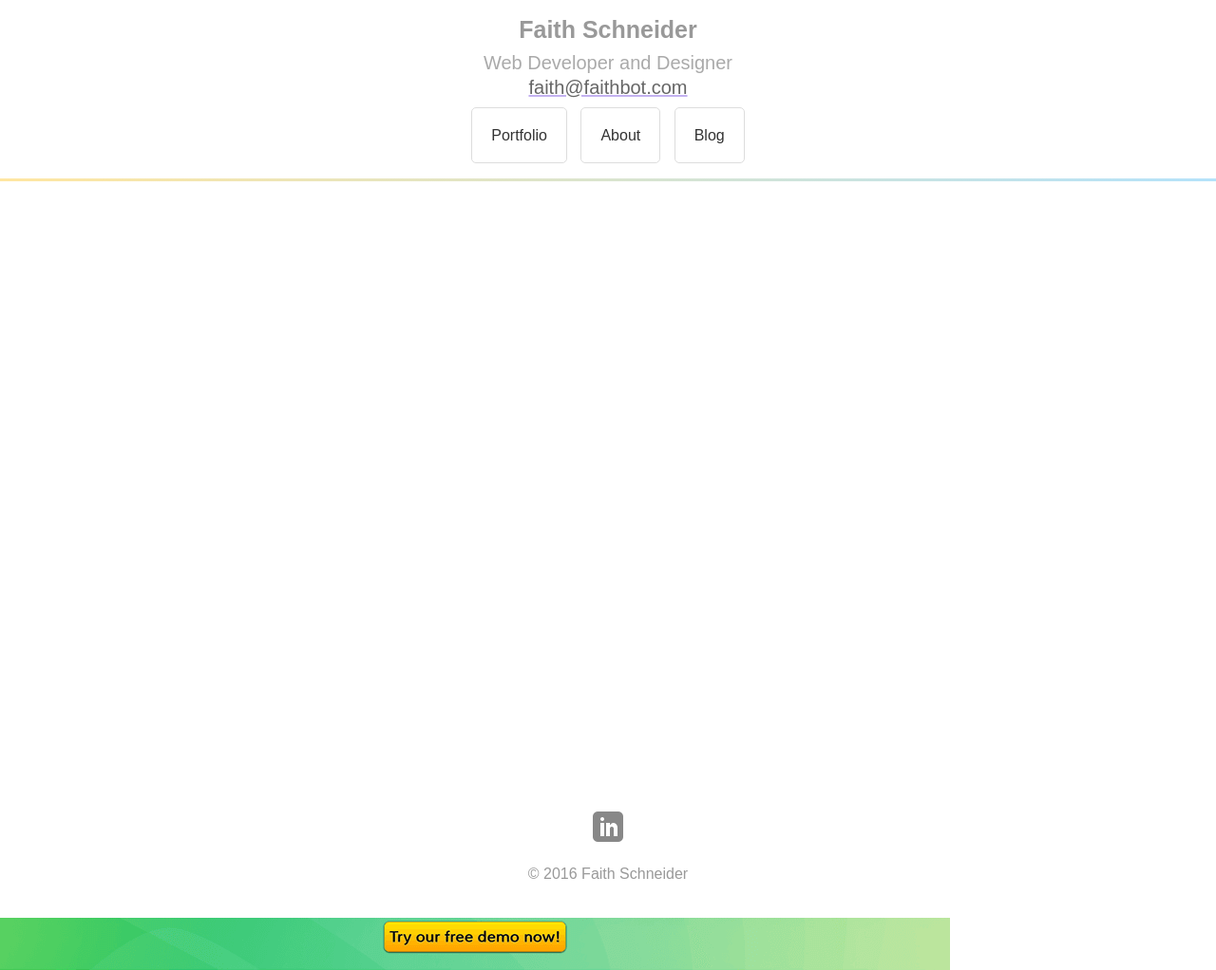
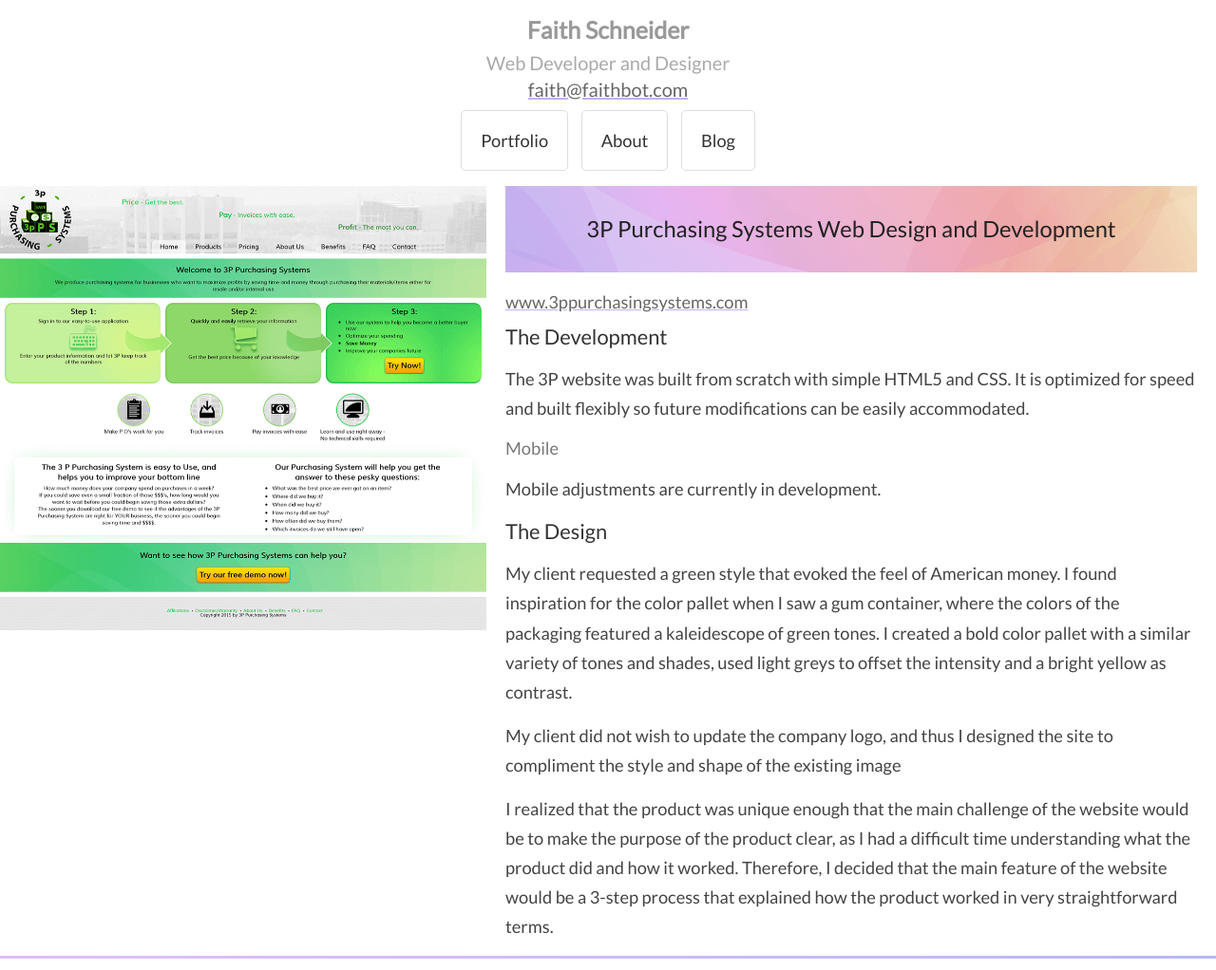
Before and after one commit to faithbot/faithbot-app, a website: page faithbot/3pps.html in a window 1280 px wide. Shown: the top 1022 px of the page at 95% size. Before the commit the page ends 967 px from the top, so only its background shows below. Drawn offline with nearby package versions, Linux system fonts and the light colour scheme; files that its build step writes are made by us from their sources.

Commit message:
update links to styles.css and scripts.js

```diff
--- a/faithbot/3pps.html
+++ b/faithbot/3pps.html
@@ -16,12 +16,11 @@
 	<link rel="shortcut icon" href="favicon.ico">
 	<link href='http://fonts.googleapis.com/css?family=Lato:400,300' rel='stylesheet' type='text/css'>
 	<link rel="stylesheet" href="_css/normalize.css" type="text/css">
-	<link rel="stylesheet" href="_css/style.css" type="text/css">
-	<script type="text/javascript" src="_js/tabs.js"></script>
+	<link rel="stylesheet" href="_css/styles.css" type="text/css">
 	<script src="http://cdnjs.cloudflare.com/ajax/libs/jquery/2.0.2/jquery.min.js">
 	</script>
 	<!--[if lt IE 9]><script src="http://html5shim.googlecode.com/svn/trunk/html5.js"></script><![endif]-->
-	<script src="_js/gradient.js"></script>
+	<script src="_js/scripts.js"></script>
 	<meta name="viewport" content="width=device-width, initial-scale=1">
 </head>
 <body class="body">
--- a/less/modules/global.less
+++ b/less/modules/global.less
@@ -22,6 +22,118 @@
 	padding: 0;
 	margin: 0;
 }
+
+
+/* headings and text */
+
+h1.subtle {
+	font-size: 100%;
+	font-weight: normal;
+	color: #777;
+	text-shadow: 0 0 20px rgba(255, 255, 255, 1);
+	padding: 0;
+	margin: 0;
+}
+
+h1.subtle strong {
+	color: #555;
+}
+
+h1 {
+	font-size: 130%;
+	font-weight: normal;
+	color: #222;
+	padding: 0;
+	margin: 0 0 10px 0;
+}
+
+h2 {
+	font-size: 120%;
+	font-weight: 400;
+	color: #333;
+	padding: 0;
+	margin: 10px 0 15px 0;
+}
+
+h3 {
+	font-size: 100%;
+	font-weight: normal;
+	color: #777;
+	padding: 0;
+	margin: 10px 0 15px 0;
+}
+
+h4 {
+	color: #566566;
+	text-decoration: underline;
+	text-decoration-color: #FFDDBF;
+	padding: 0;
+	margin: 10px 0 15px 0;
+}
+
+p {
+	font-weight: 400;
+	color: #444;
+	line-height: 1.7;
+	padding: 0;
+	margin: 0 0 15px 0;
+}
+
+p.intro-title {
+	font-size: 150%;
+	font-weight: 400;
+	color: #555;
+}
+
+/* general link styling */
+
+a:link,
+a:visited {
+	text-decoration: underline;
+	text-decoration-color: #C3B1F0;
+	color: #666;
+}
+
+a:hover,
+a:focus,
+a:active {
+	text-decoration-color: #FFDDBF;
+	color: black;
+}
+
+a:link {
+	-webkit-transition: all 0.4s ease-in-out;
+	-moz-transition: all 0.4s ease-in-out;
+	-ms-transition: all 0.4s ease-in-out;
+	-o-transition: all 0.4s ease-in-out;
+	transition: all 0.4s ease-in-out;
+}
+
+/* lists */
+ul, ol {
+	color: #111;
+	padding: 0;
+	margin: 0;
+}
+
+ul li, ol li {
+	padding-left: 30px;
+	margin-left: -30px;
+}
+
+ol li ul {
+	padding-left: 20px;
+}
+
+ol li ul li {
+	color: #444;
+	line-height: 1.6;
+	padding: 0;
+	margin: 0 0 5px 0;
+	list-style-type: disc;
+	padding-left: 5px;
+}
+
 
 
 .bold {
--- a/less/styles.less
+++ b/less/styles.less
@@ -1,113 +1,3 @@
-/* headings and text */
-
-h1.subtle {
-	font-size: 100%;
-	font-weight: normal;
-	color: #777;
-	text-shadow: 0 0 20px rgba(255, 255, 255, 1);
-	padding: 0;
-	margin: 0;
-}
-
-h1.subtle strong {
-	color: #555;
-}
-
-h1 {
-	font-size: 130%;
-	font-weight: normal;
-	color: #222;
-	padding: 0;
-	margin: 0 0 10px 0;
-}
-
-h2 {
-	font-size: 120%;
-	font-weight: 400;
-	color: #333;
-	padding: 0;
-	margin: 10px 0 15px 0;
-}
-
-h3 {
-	font-size: 100%;
-	font-weight: normal;
-	color: #777;
-	padding: 0;
-	margin: 10px 0 15px 0;
-}
-
-h4 {
-	color: #566566;
-	text-decoration: underline;
-	text-decoration-color: #FFDDBF;
-	padding: 0;
-	margin: 10px 0 15px 0;
-}
-
-p {
-	font-weight: 400;
-	color: #444;
-	line-height: 1.7;
-	padding: 0;
-	margin: 0 0 15px 0;
-}
-
-p.intro-title {
-	font-size: 150%;
-	font-weight: 400;
-	color: #555;
-}
-
-/* general link styling */
-
-a:link,
-a:visited {
-	text-decoration: underline;
-	text-decoration-color: #C3B1F0;
-	color: #666;
-}
-
-a:hover,
-a:focus,
-a:active {
-	text-decoration-color: #FFDDBF;
-	color: black;
-}
-
-a:link {
-	-webkit-transition: all 0.4s ease-in-out;
-	-moz-transition: all 0.4s ease-in-out;
-	-ms-transition: all 0.4s ease-in-out;
-	-o-transition: all 0.4s ease-in-out;
-	transition: all 0.4s ease-in-out;
-}
-
-/* lists */
-ul, ol {
-	color: #111;
-	padding: 0;
-	margin: 0;
-}
-
-ul li, ol li {
-	padding-left: 30px;
-	margin-left: -30px;
-}
-
-ol li ul {
-	padding-left: 20px;
-}
-
-ol li ul li {
-	color: #444;
-	line-height: 1.6;
-	padding: 0;
-	margin: 0 0 5px 0;
-	list-style-type: disc;
-	padding-left: 5px;
-}
-
 /* name, title, contact info */
 #mainheader {
 	background-color: rgba(255, 255, 255, 0.6);
```
Also changed, not shown: faithbot/about.html (+2 -3 lines), faithbot/blog.html (+2 -3 lines), faithbot/copyright-myths.html (+2 -3 lines), faithbot/crypkey.html (+2 -2 lines), faithbot/fake-reviews.html (+2 -3 lines), faithbot/index.html (+1 -2 lines), faithbot/res.html (+2 -3 lines), faithbot/tech-tips.html (+2 -3 lines), faithbot/template.html (+2 -3 lines), faithbot/web-links.html (+2 -3 lines), faithbot/wmng.html (+2 -3 lines), faithbot/_css/styles.css.
